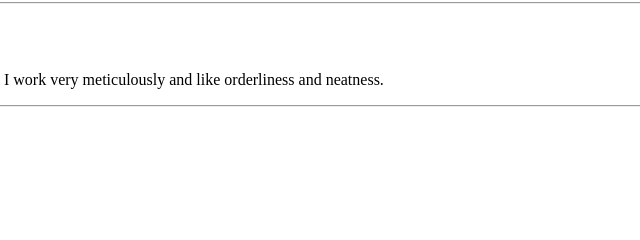
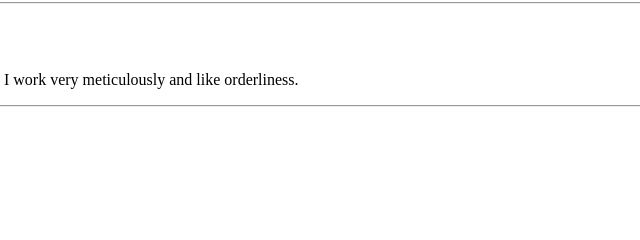
Before and after one commit to KarajicInas/Capstone-Project-1, a plain HTML site: page index.html in a window 1280 px wide. Shown: the part 323-563 px from the top of the page, 543-1183 px from the left. Drawn offline with Linux system fonts and the light colour scheme.

Commit message:
Update index.html

```diff
--- a/index.html
+++ b/index.html
@@ -14,7 +14,7 @@
 
     <h2>Summary</h2>
     <ul>
-    <li>I can say that i am honest and have a great sense of responsibility and justice. I work very meticulously and like orderliness and neatness.</li>
+    <li>I can say that i am honest and have a great sense of responsibility and justice. I work very meticulously and like orderliness.</li>
     </ul>
 <hr />
 
```
